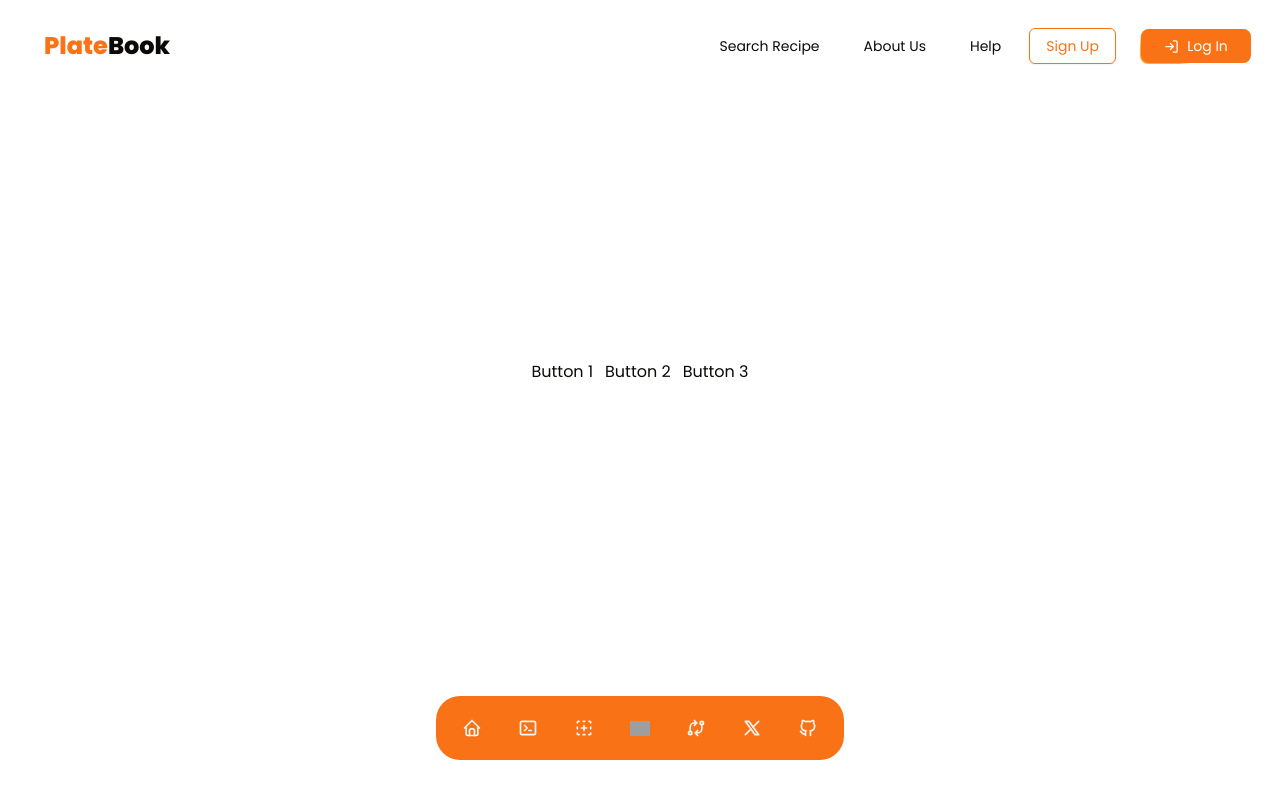
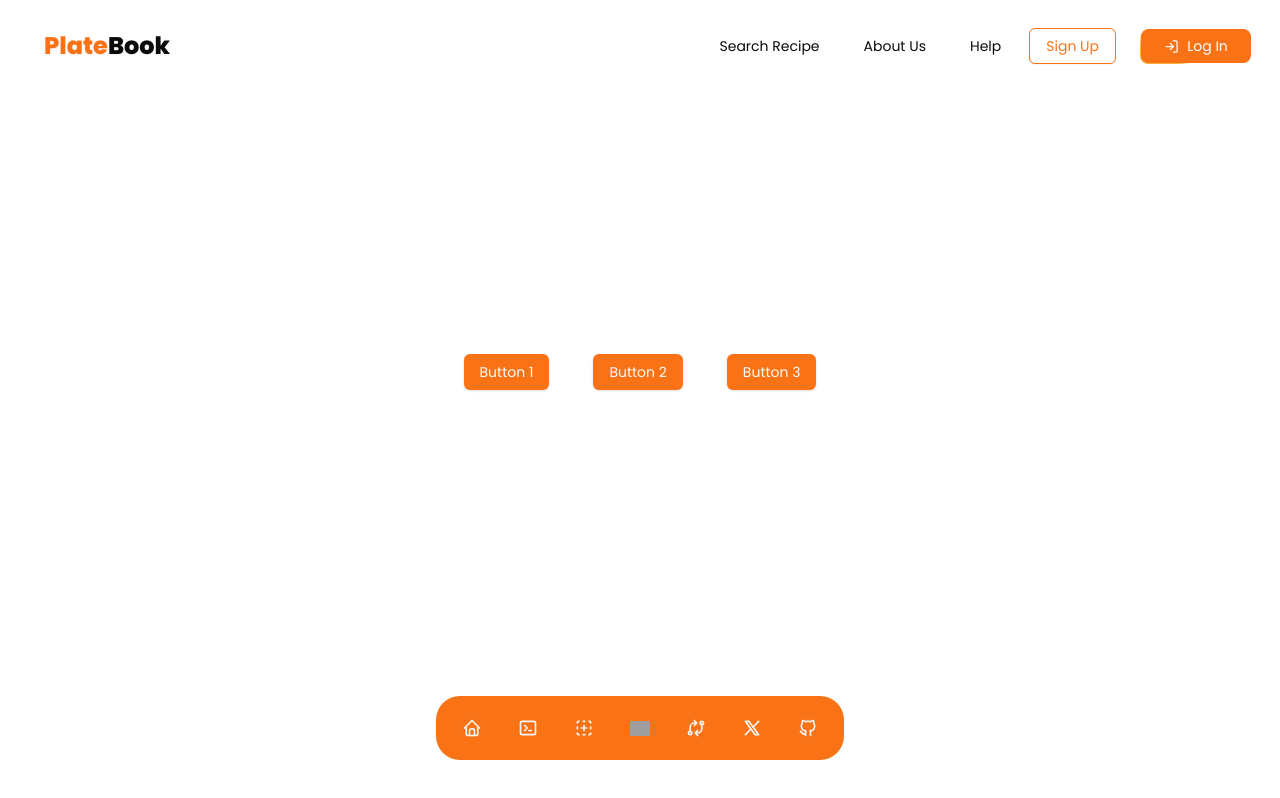
Before and after one commit to potakaaa/platebook, a Next.js app in the folder frontend/: page / in a window 1280 px wide. Built offline with nearby package versions, Linux system fonts and the light colour scheme; grey boxes are pictures that could not be loaded.

Commit message:
(frontend): modified hover animate container

```diff
--- a/frontend/src/components/ui/animated-hover.tsx
+++ b/frontend/src/components/ui/animated-hover.tsx
@@ -32,7 +32,7 @@ const AnimatedHover = ({
           <AnimatePresence>
             {hoveredIndex === index && (
               <motion.span
-                className="absolute inset-0 h-full w-full bg-neutral-200 dark:bg-slate-800/[0.8] block  rounded-3xl"
+                className="absolute inset-0 h-full w-full bg-amber-500 bg-opacity-60 block  rounded-lg p-2"
                 layoutId="hoverBackground"
                 initial={{ opacity: 0 }}
                 animate={{
@@ -46,7 +46,9 @@ const AnimatedHover = ({
               />
             )}
           </AnimatePresence>
-          <span>{button.name}</span>
+          <div className="p-4">
+            <Button className="relative z-50">{button.name}</Button>
+          </div>
         </Link>
       ))}
     </motion.div>
```
